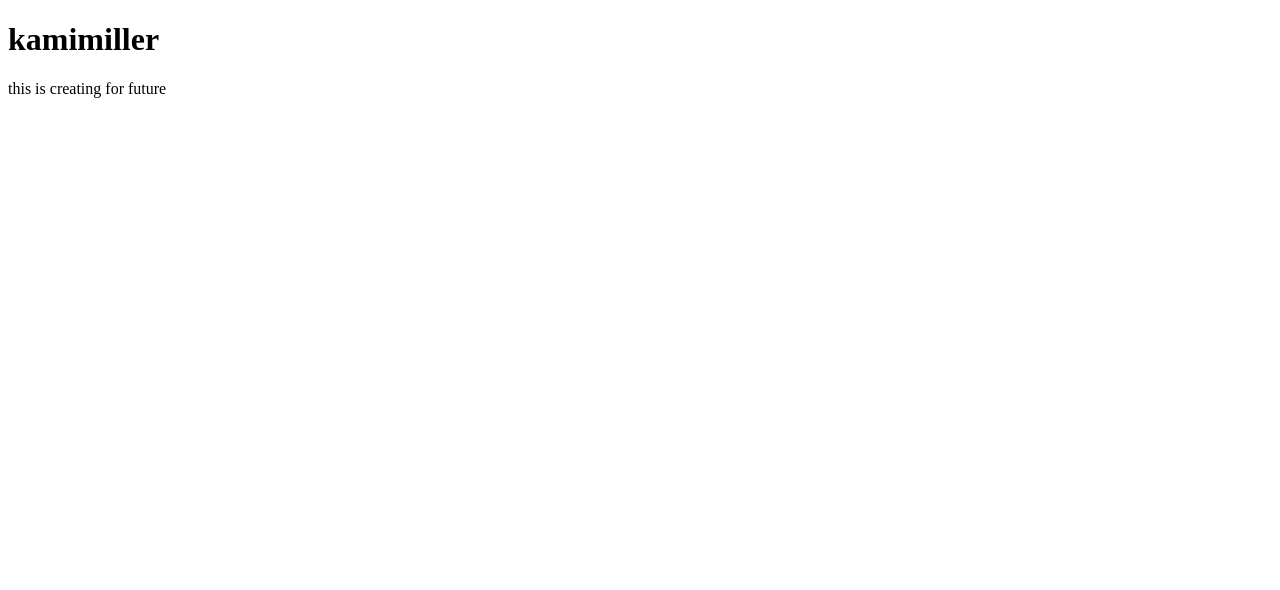
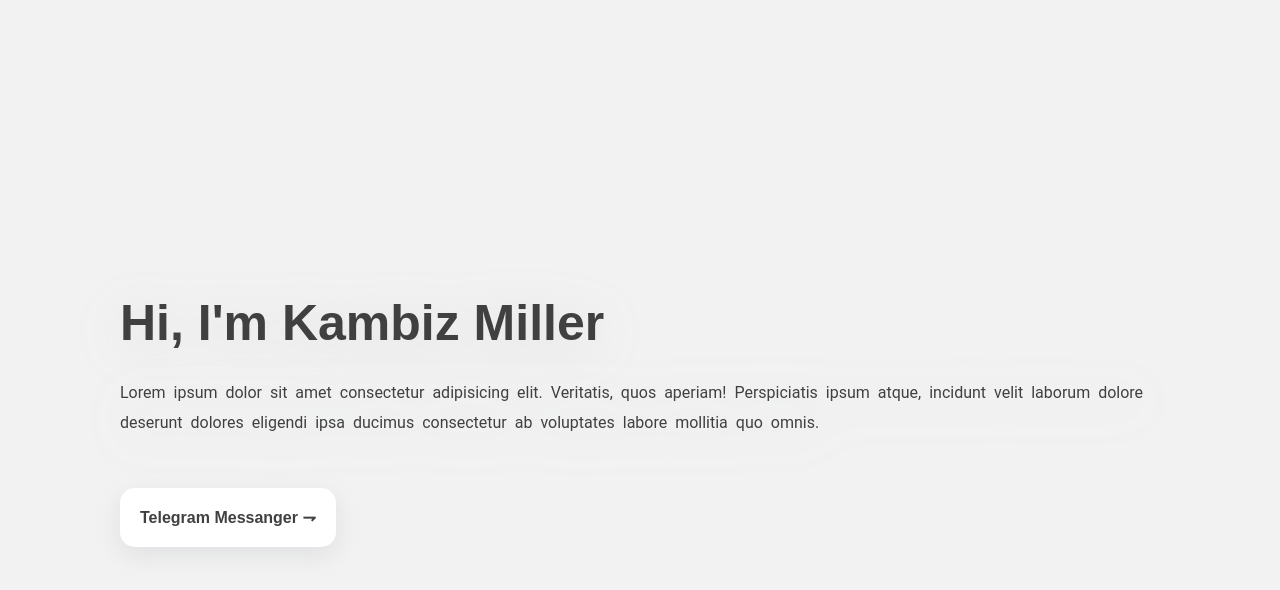
Before and after one commit to kamidevs/kamidevs.github.io, a plain HTML site: page index.html in a window 1280 px wide. Drawn offline with Linux system fonts and the light colour scheme; a web font is replaced by a local one.

Commit message:
change theme

```diff
--- /dev/null
+++ b/assets/css/style.css
@@ -0,0 +1,64 @@
+@import url('https://fonts.googleapis.com/css2?family=Belanosima&display=swap');
+
+html {
+    box-sizing: border-box;
+}
+
+body {
+    padding: 0;
+    margin: 0;
+    background-color: #F2F2F2;
+}
+
+.wrapper {
+    padding: 0 120px;
+}
+
+.section-1 {
+    height: 100vh;
+    display: flex;
+    flex-direction: column;
+    justify-content: center;
+}
+
+.heading {
+    color: #404040;
+    font-family: 'Belanosima', sans-serif;
+    font-size: 50px;
+    margin-bottom: 10px;
+    filter: drop-shadow(0px 8px 24px rgba(149, 157, 165, 0.2));
+    -webkit-filter: drop-shadow(0px 8px 24px rgba(149, 157, 165, 0.2));
+}
+.paragraph {
+    color: #404040;
+    font-family: 'roboto', sans-serif;
+    word-spacing: 4px;
+    line-height: 30px;
+    margin-bottom: 50px;
+    filter: drop-shadow(0px 8px 24px rgba(149, 157, 165, 0.2));
+    -webkit-filter: drop-shadow(0px 8px 24px rgba(149, 157, 165, 0.2));
+}
+.button {
+    background-color: white;
+    border-radius: 15px;
+    padding: 20px;
+    color: #404040;
+    text-decoration: none;
+    display: inline-block;
+    font-family: 'Belanosima', sans-serif;
+    font-weight: bolder;
+    box-shadow: rgba(149, 157, 165, 0.2) 0px 8px 24px;
+    transition: all ease-in-out .2s;
+    -webkit-transition: all ease-in-out .2s;
+    -moz-transition: all ease-in-out .2s;
+    -ms-transition: all ease-in-out .2s;
+    -o-transition: all ease-in-out .2s;
+}
+
+.button:hover {
+    transform: scale(1.1);
+    -webkit-transform: scale(1.1);
+    -moz-transform: scale(1.1);
+    -ms-transform: scale(1.1);
+    -o-transform: scale(1.1);
+}
--- a/index.html
+++ b/index.html
@@ -4,10 +4,18 @@
     <meta charset="UTF-8">
     <meta http-equiv="X-UA-Compatible" content="IE=edge">
     <meta name="viewport" content="width=device-width, initial-scale=1.0">
-    <title>kamimiller</title>
+    <link rel="stylesheet" href="assets/css/style.css">
+    <title>Kami Dev | Full Stack Developer</title>
 </head>
 <body>
-    <h1>kamimiller</h1>
-    <p>this is creating for future</p>
+    <main class="wrapper">
+        <section class="section-1">
+            <h1 class="heading">Hi, I'm Kambiz Miller</h1>
+            <p class="paragraph">Lorem ipsum dolor sit amet consectetur adipisicing elit. Veritatis, quos aperiam! Perspiciatis ipsum atque, incidunt velit laborum dolore deserunt dolores eligendi ipsa ducimus consectetur ab voluptates labore mollitia quo omnis.</p>
+            <div class="buttons">
+                <a href="https://t.me/kamimiller" class="button">Telegram Messanger &DownRightVector;</a>
+            </div>
+        </section>
+    </main>
 </body>
 </html>
```
Also changed, not shown: 1 other file.
